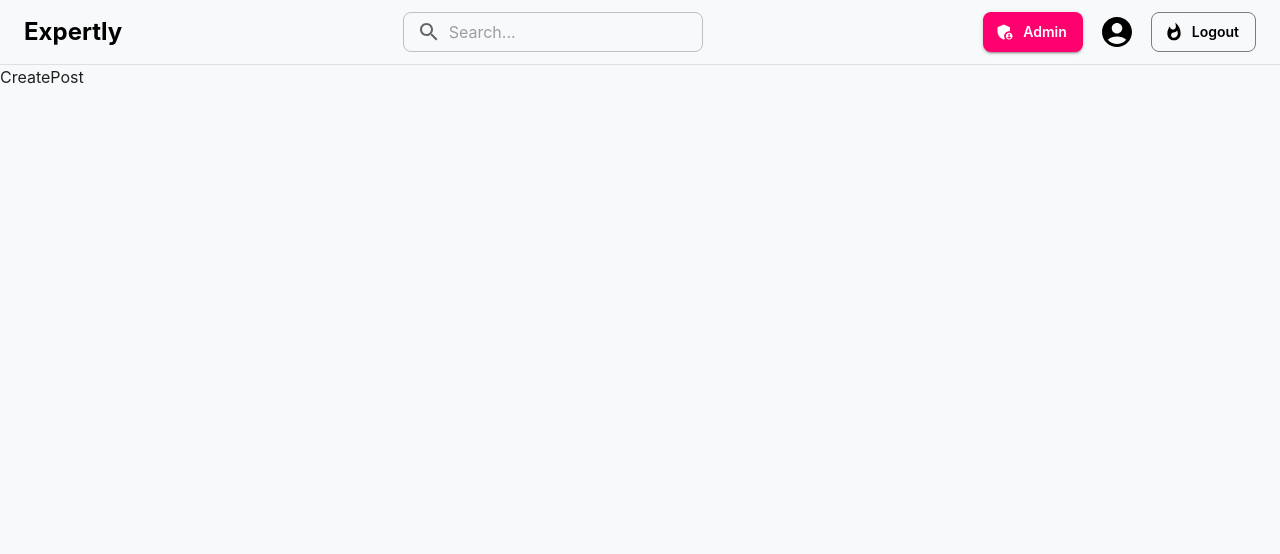
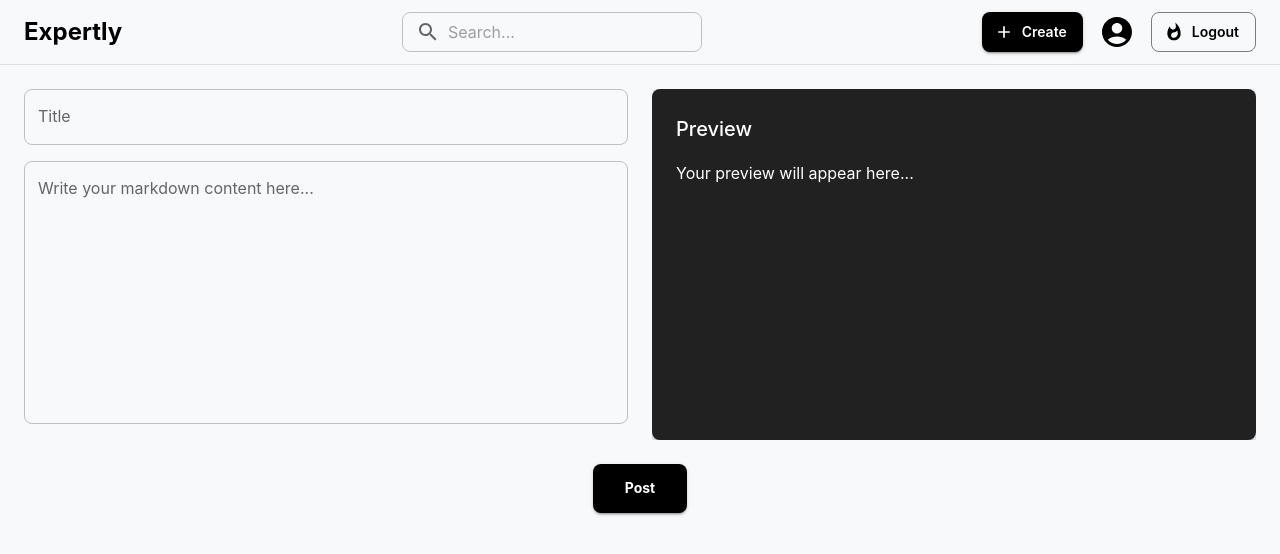
Before and after one commit to MyoMyatMin/expertly, a Next.js app: page /posts/create in a window 1280 px wide. Shown: the top 554 px of the page. Built offline with nearby package versions, Linux system fonts and the light colour scheme; what @mui/material-nextjs would draw is missing.

Commit message:
Added react markdown for creating post

```diff
--- a/app/posts/create/page.tsx
+++ b/app/posts/create/page.tsx
@@ -1,9 +1,24 @@
-import React from "react";
+"use client";
+import BlogEditor from "@/components/BlogEditor";
+import { useState } from "react";
 
 type Props = {};
 
 const CreatePost = (props: Props) => {
-  return <div>CreatePost</div>;
+  const [title, setTitle] = useState("");
+  const [content, setContent] = useState("");
+  return (
+    <BlogEditor
+      title={title}
+      setTitle={setTitle}
+      content={content}
+      setContent={setContent}
+      selectedTags={[]}
+      setSelectedTags={() => {}}
+      tags={[]}
+      onSave={() => {}}
+    />
+  );
 };
 
 export default CreatePost;
--- /dev/null
+++ b/components/BlogEditor.tsx
@@ -0,0 +1,128 @@
+"use client";
+import React from "react";
+import ReactMarkdown from "react-markdown";
+import { Box, TextField, Button, Chip, Paper, Typography } from "@mui/material";
+
+interface BlogEditorProps {
+  title: string;
+  setTitle: (title: string) => void;
+  content: string;
+  setContent: (content: string) => void;
+  selectedTags: string[];
+  setSelectedTags: (selectedTags: string[]) => void;
+  tags: { id: string; name: string }[];
+  onSave: () => void;
+}
+
+function BlogEditor({
+  title = "",
+  setTitle,
+  content = "",
+  setContent,
+  selectedTags = [],
+  setSelectedTags,
+  tags = [],
+  onSave = () => {},
+}: BlogEditorProps) {
+  const handleTagChange = (tagId: string) => {
+    const isSelected = selectedTags.includes(tagId);
+    const updatedTags = isSelected
+      ? selectedTags.filter((id) => id !== tagId)
+      : [...selectedTags, tagId];
+    setSelectedTags(updatedTags);
+  };
+
+  return (
+    <Box sx={{ maxWidth: "full", mx: "auto", p: 3 }}>
+      <Box
+        sx={{
+          display: "flex",
+          flexDirection: { xs: "column", md: "row" },
+          gap: 3,
+          height: "100%",
+        }}
+      >
+        {/* Left Column */}
+        <Box sx={{ flex: 1, display: "flex", flexDirection: "column", gap: 2 }}>
+          <TextField
+            label="Title"
+            variant="outlined"
+            fullWidth
+            value={title}
+            onChange={(e) => setTitle(e.target.value)}
+          />
+
+          <TextField
+            label="Write your markdown content here..."
+            variant="outlined"
+            multiline
+            rows={10}
+            fullWidth
+            value={content}
+            onChange={(e) => setContent(e.target.value)}
+          />
+
+          <Box sx={{ display: "flex", gap: 1, flexWrap: "wrap" }}>
+            {tags.map((tag) => (
+              <Chip
+                key={tag.id}
+                label={tag.name}
+                color={selectedTags.includes(tag.id) ? "primary" : "default"}
+                onClick={() => handleTagChange(tag.id)}
+                variant={selectedTags.includes(tag.id) ? "filled" : "outlined"}
+                sx={{
+                  cursor: "pointer",
+                }}
+              />
+            ))}
+          </Box>
+        </Box>
+
+        {/* Right Column */}
+        <Box
+          sx={{
+            flex: 1,
+            overflow: "auto",
+          }}
+        >
+          <Paper
+            elevation={3}
+            sx={{
+              p: 3,
+              height: "100%",
+              overflow: "auto",
+              bgcolor: "grey.900",
+              color: "white",
+            }}
+          >
+            <Typography variant="h6" gutterBottom>
+              Preview
+            </Typography>
+            <ReactMarkdown>
+              {content || "Your preview will appear here..."}
+            </ReactMarkdown>
+          </Paper>
+        </Box>
+      </Box>
+
+      {/* Save Button */}
+      <Box sx={{ textAlign: "center", mt: 3 }}>
+        <Button
+          onClick={onSave}
+          variant="contained"
+          color="primary"
+          sx={{
+            px: 4,
+            py: 1.5,
+            textTransform: "none",
+            fontWeight: "bold",
+          }}
+        >
+          Post
+        </Button>
+      </Box>
+    </Box>
+  );
+}
+
+export default BlogEditor;
--- a/contexts/AuthProvider.tsx
+++ b/contexts/AuthProvider.tsx
@@ -135,7 +135,7 @@ export const AuthProvider = ({ children }: AuthProviderProps) => {
       Name: "MMM",
       Email: "mmm@gmail.com",
       Role: {
-        String: "moderator",
+        String: "contributor",
         Valid: true,
       },
       SuspendedUntil: {
--- a/package.json
+++ b/package.json
@@ -18,7 +18,8 @@
     "axios": "^1.7.9",
     "next": "15.1.0",
     "react": "^19.0.0",
-    "react-dom": "^19.0.0"
+    "react-dom": "^19.0.0",
+    "react-markdown": "^9.0.1"
   },
   "devDependencies": {
     "@eslint/eslintrc": "^3",
```
Also changed, not shown: 1 other file (tests, documents, lock files or other folders).
